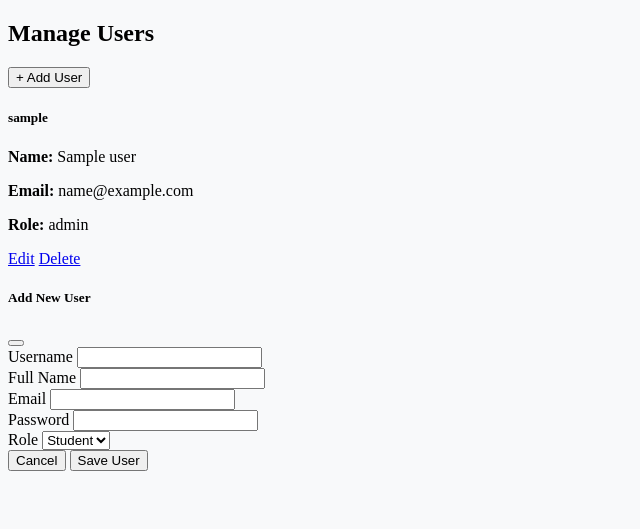
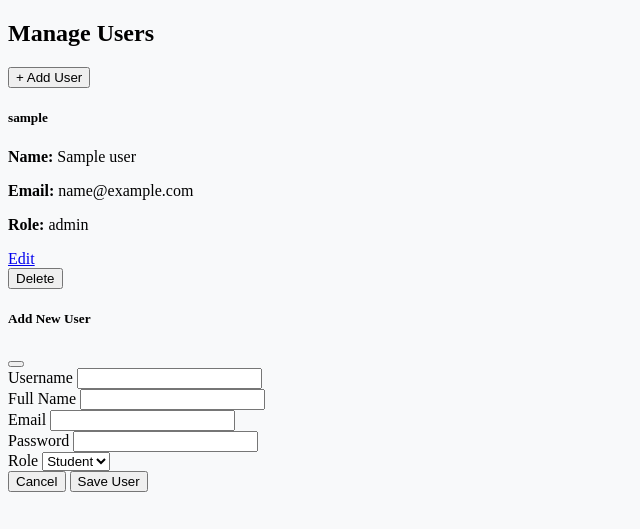
Before and after one commit to KatoTheFluffyWolf/StudentOverflow-CW, a PHP site: template templates/manage_users.html.php in a window 1280 px wide. Shown: the top 529 px of the page, without its empty margins (0-640 px from the left). Run offline with PHP 8.4, Linux system fonts and the light colour scheme; the template is opened without the code that fills it: most values are stand-ins (such as "Sample title", 1, 10 or a date in 2020).

Commit message:
Update manage_users.html.php

```diff
--- a/templates/manage_users.html.php
+++ b/templates/manage_users.html.php
@@ -31,8 +31,11 @@
               <p class="card-text mb-1"><strong>Email:</strong> <?= htmlspecialchars($user['email']) ?></p>
               <p class="card-text mb-1"><strong>Role:</strong> <?= htmlspecialchars($user['role']) ?></p>
               <a href="user-profile.php?id=<?= $user['userID'] ?>" class="btn btn-warning btn-sm">Edit</a>
-              <a href="delete-user.php?id=<?= $user['userID'] ?>" class="btn btn-danger btn-sm"
-                 onclick="return confirm('Are you sure you want to delete this user?')">Delete</a>
+              <form method="post" class="d-inline">
+                <input type="hidden" name="delete_id" value="<?= $user['userID'] ?>">
+                <button type="submit" class="btn btn-danger btn-sm"
+                        onclick="return confirm('Delete this user?')">Delete</button>
+              </form>
             </div>
           </div>
         </div>
```
